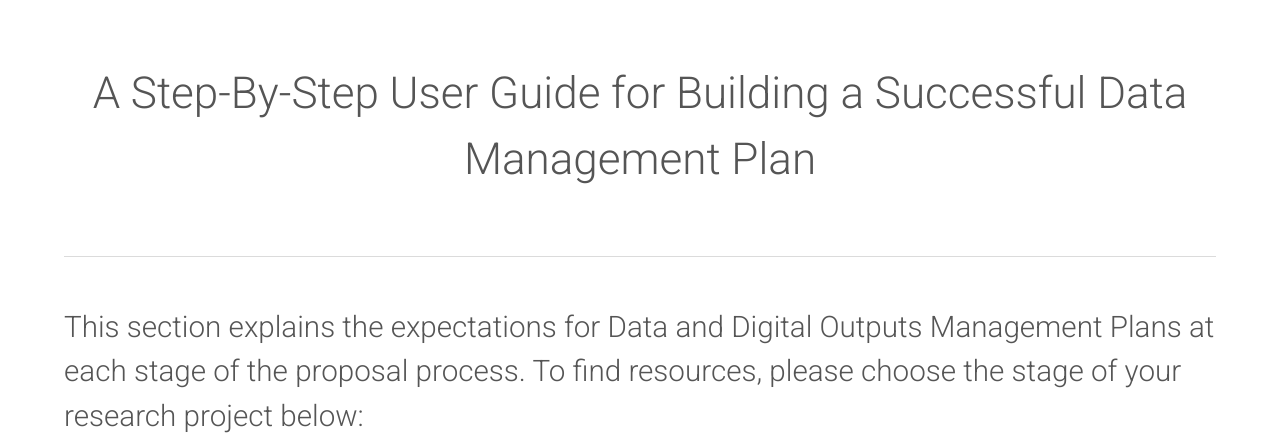
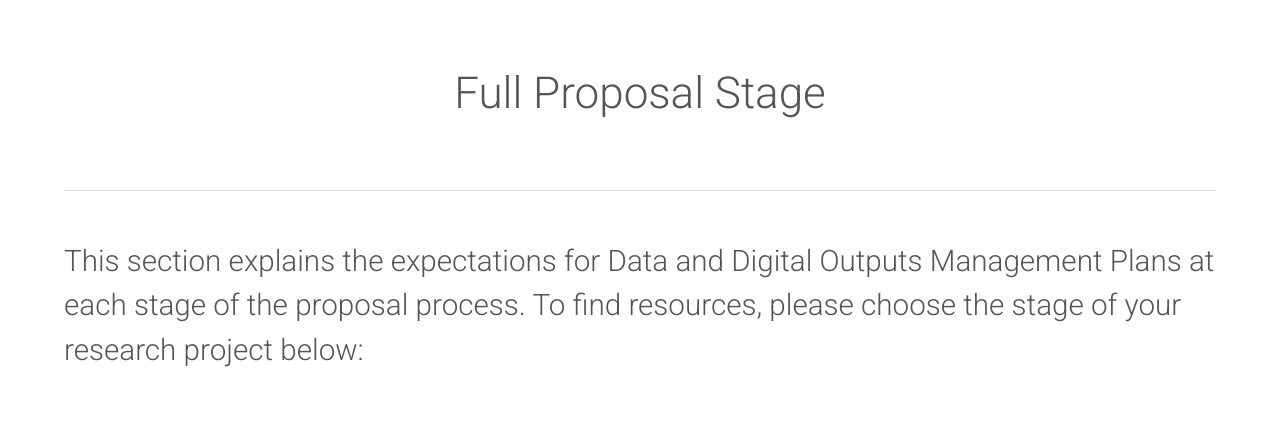
Before and after one commit to bfe-inf/toolkit, a Jekyll site: the page ddomp-fullproposal.html, which Jekyll copies as it is, in a window 1280 px wide and 900 px high, cut to the strip 454-900 px from the top of the window. Built offline with Jekyll 4.4.1, drawn with Linux system fonts in a browser that asks for light colours.

Commit message:
Update ddomp-fullproposal.html

```diff
--- a/ddomp-fullproposal.html
+++ b/ddomp-fullproposal.html
@@ -42,7 +42,7 @@
 			<section id="main" class="wrapper" style="padding-bottom:35px;">
 				<div class="inner">
 					<header class="align-center">
-						<h2>A Step-By-Step User Guide for Building a Successful Data Management Plan </h2>
+						<h2>Full Proposal Stage</h2>
 					</header>
 
 				<hr class="major" />
```
